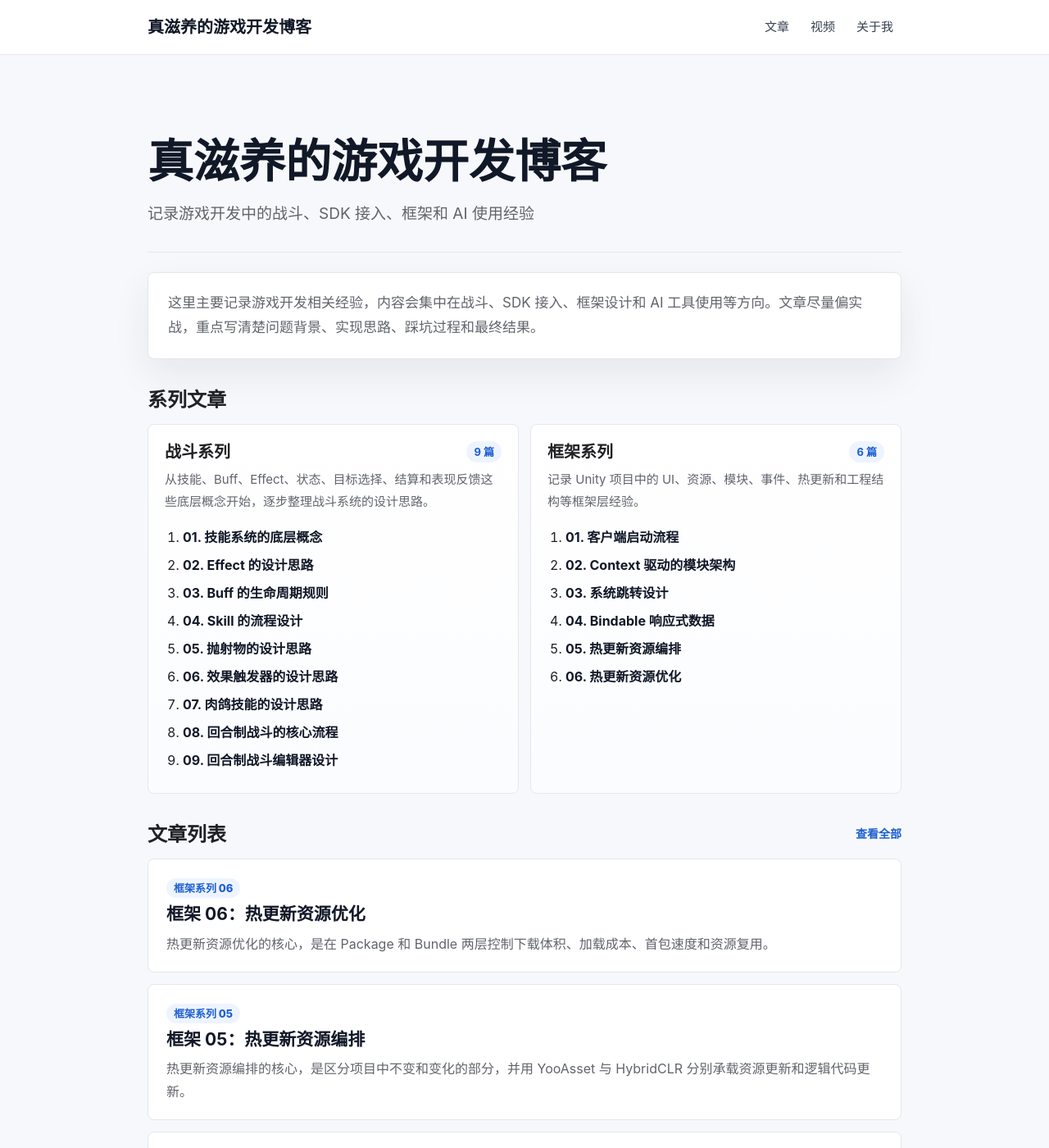
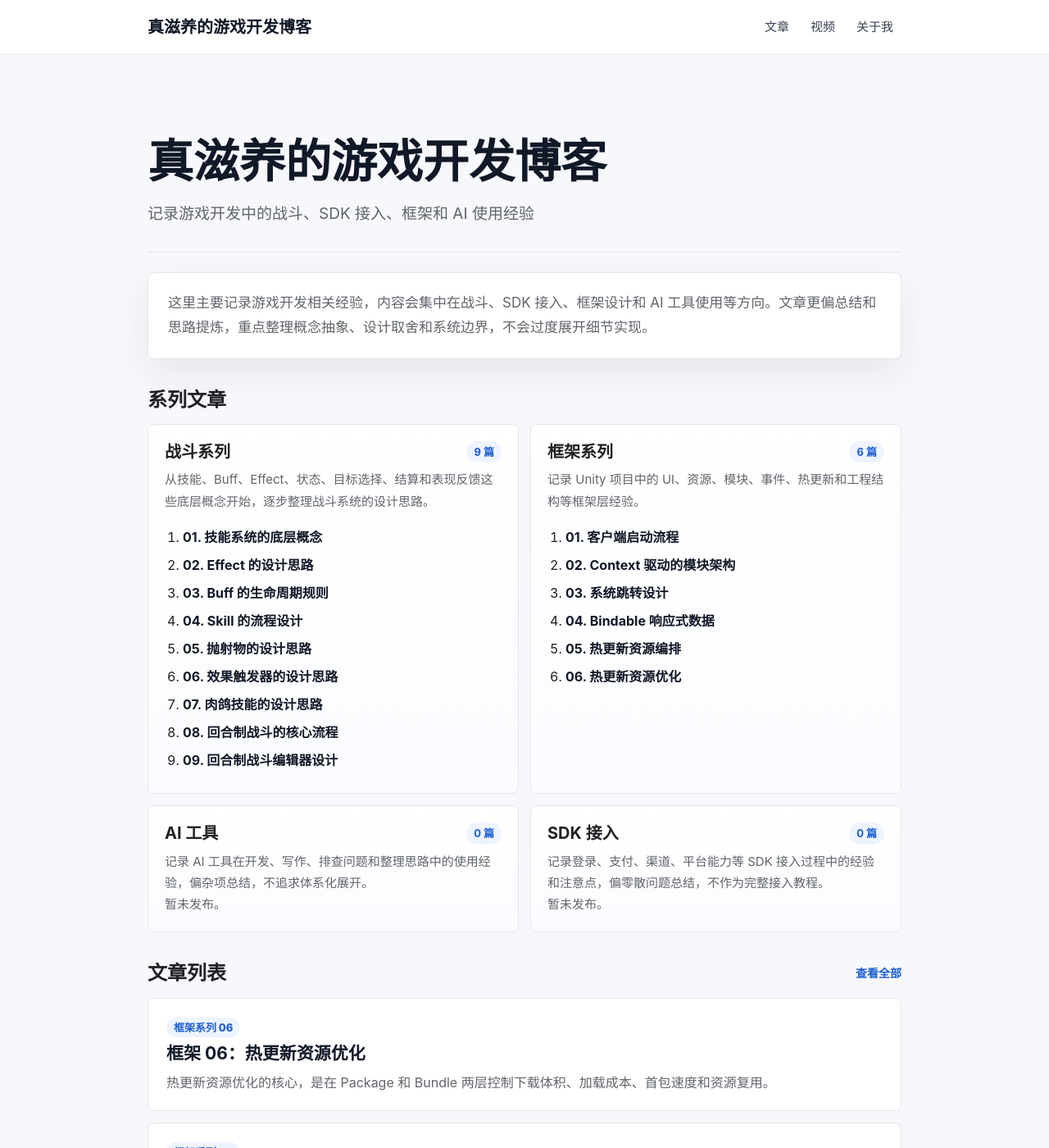
Before and after one commit to reallyZiyang/reallyZiyang.github.io, a Jekyll site: the page built from index.md, in a window 1280 px wide and 1400 px high. Shown: the whole window at 82% size. Built offline with Jekyll 4.4.1, drawn with Linux system fonts in a browser that asks for light colours.

Commit message:
更新首页介绍并新增文章系列

```diff
--- a/_data/series.yml
+++ b/_data/series.yml
@@ -5,3 +5,11 @@
 - id: framework
   title: 框架系列
   description: 记录 Unity 项目中的 UI、资源、模块、事件、热更新和工程结构等框架层经验。
+
+- id: ai-tools
+  title: AI 工具
+  description: 记录 AI 工具在开发、写作、排查问题和整理思路中的使用经验，偏杂项总结，不追求体系化展开。
+
+- id: sdk
+  title: SDK 接入
+  description: 记录登录、支付、渠道、平台能力等 SDK 接入过程中的经验和注意点，偏零散问题总结，不作为完整接入教程。
--- a/index.md
+++ b/index.md
@@ -4,7 +4,7 @@ title: 首页
 ---
 
 <section class="intro-panel">
-  <p>这里主要记录游戏开发相关经验，内容会集中在战斗、SDK 接入、框架设计和 AI 工具使用等方向。文章尽量偏实战，重点写清楚问题背景、实现思路、踩坑过程和最终结果。</p>
+  <p>这里主要记录游戏开发相关经验，内容会集中在战斗、SDK 接入、框架设计和 AI 工具使用等方向。文章更偏总结和思路提炼，重点整理概念抽象、设计取舍和系统边界，不会过度展开细节实现。</p>
 </section>
 
 <section class="section-heading">
```
